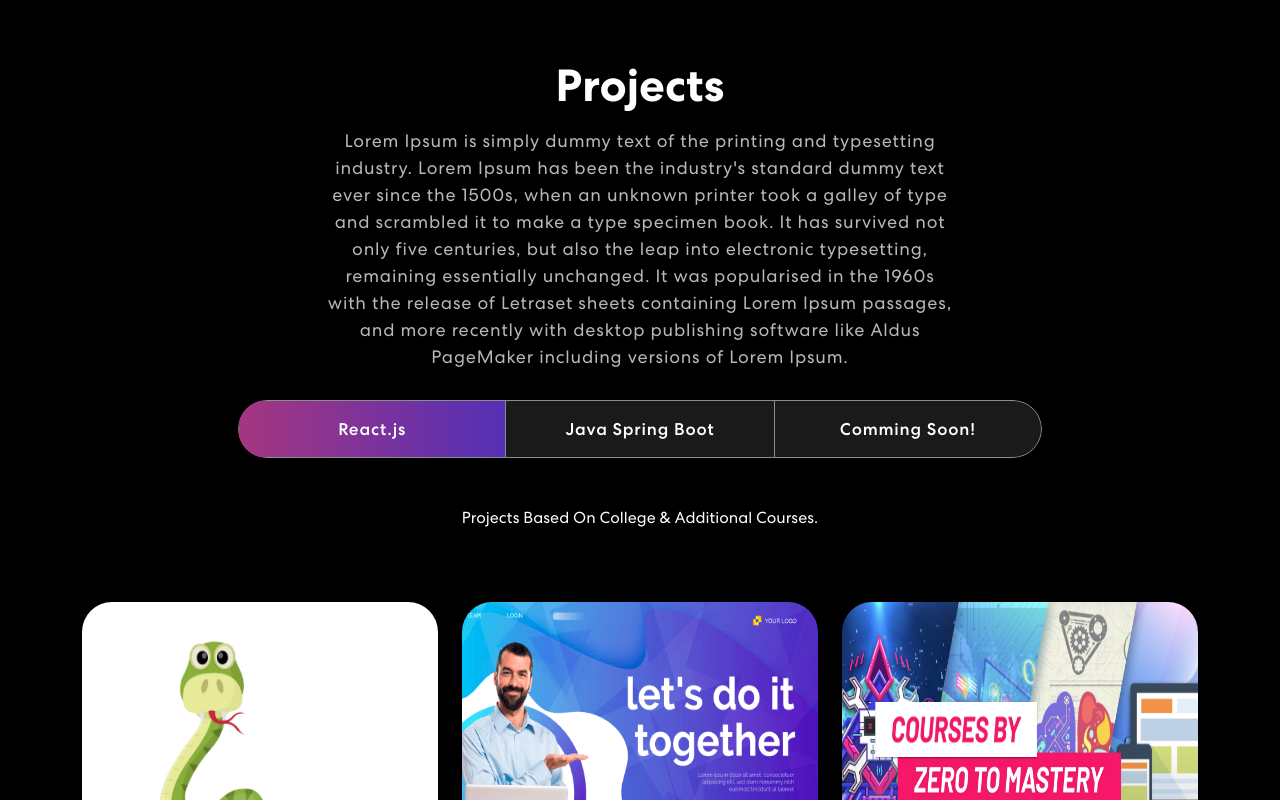
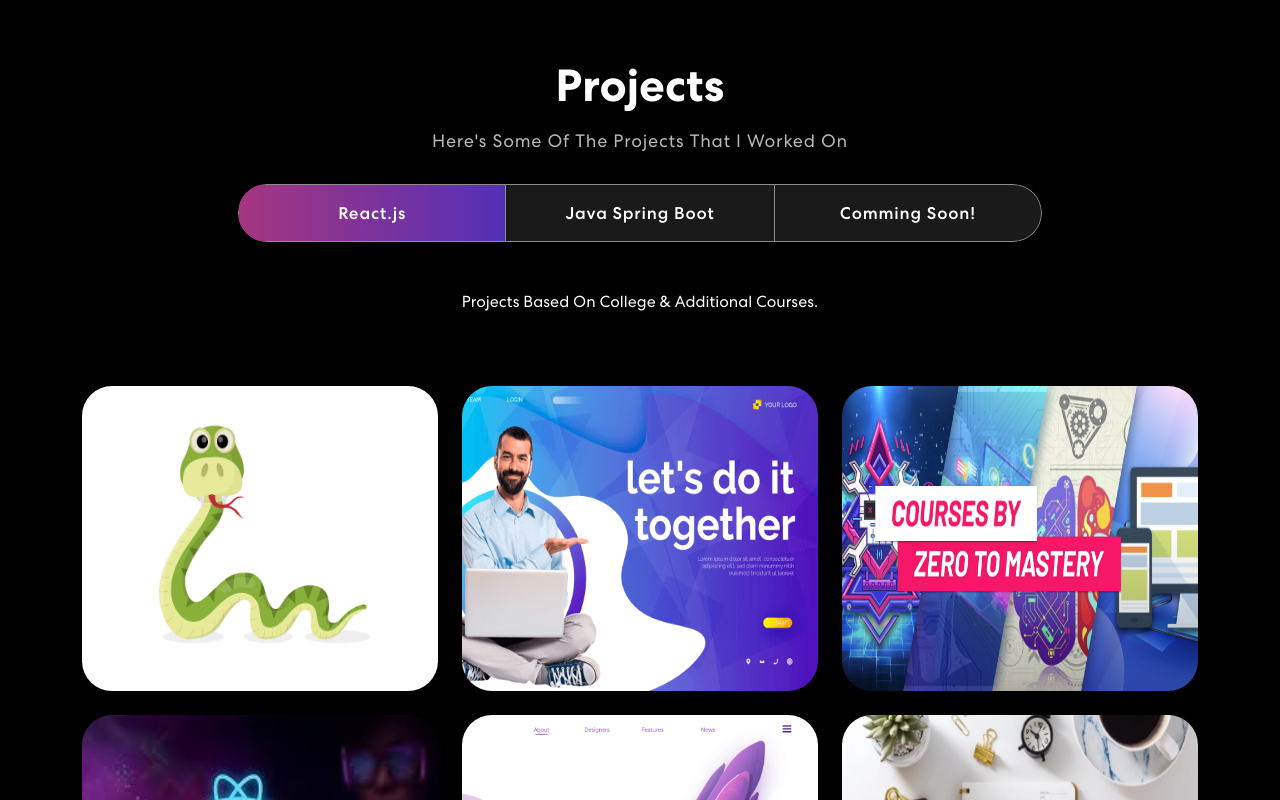
Before and after one commit to mostfamosa/PersonalWebsite, a React (Create React App) app: page / in a window 1280 px wide. Shown: the part 1740-2540 px from the top of the page. Built offline with nearby package versions, Linux system fonts and the light colour scheme.

Commit message:
change the info of the projects section

```diff
--- a/src/components/Projects.js
+++ b/src/components/Projects.js
@@ -115,7 +115,7 @@
                             {({ isVisible }) =>
                                 <div className={isVisible ? "animate__animated animate__fadeIn" : ""}>
                                     <h2>Projects</h2>
-                                    <p>Lorem Ipsum is simply dummy text of the printing and typesetting industry. Lorem Ipsum has been the industry's standard dummy text ever since the 1500s, when an unknown printer took a galley of type and scrambled it to make a type specimen book. It has survived not only five centuries, but also the leap into electronic typesetting, remaining essentially unchanged. It was popularised in the 1960s with the release of Letraset sheets containing Lorem Ipsum passages, and more recently with desktop publishing software like Aldus PageMaker including versions of Lorem Ipsum.</p>
+                                    <p>Here's Some Of The Projects That I Worked On</p>
                                 </div>
                             }
                         </TrackVisibility>
```
